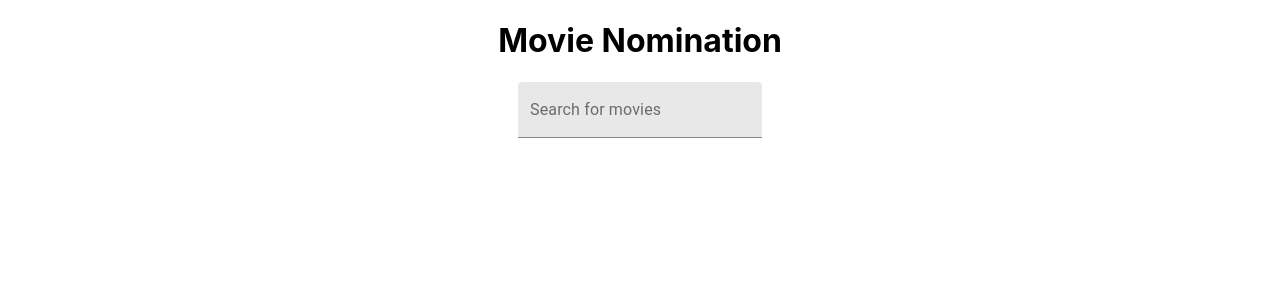
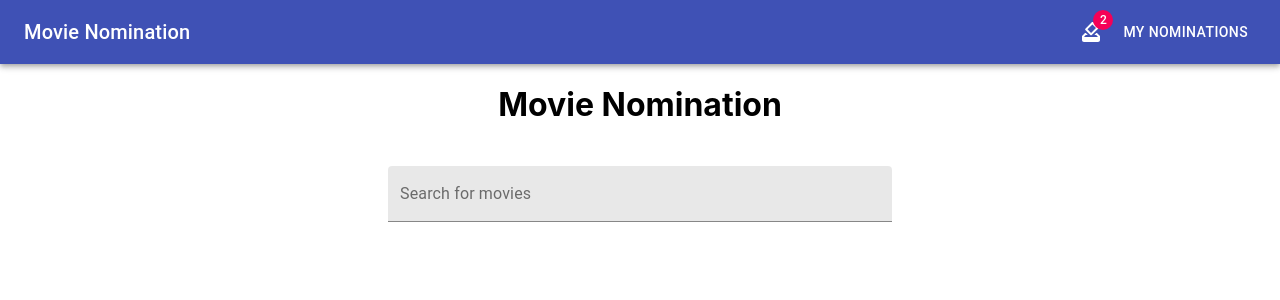
Before and after one commit to jas29/Movie-Nomination, a React (Create React App) app: page / in a window 1280 px wide. Shown: the top 300 px of the page. Built offline with nearby package versions, Linux system fonts and the light colour scheme.

Commit message:
comp search

```diff
--- a/src/App.js
+++ b/src/App.js
@@ -3,14 +3,16 @@ import './App.css';
 import { Index } from './components/Home/index';
 import { SEO } from './components/SEO/SEO';
 import { Layout } from './components/Home/Layout';
+import { Navbar } from './components/Navbar/Navbar';
 
 
 export const App = () => {
   return (
-      <div className="App">
-        <SEO title="Shoppies" />
-        <h1>Movie Nomination</h1>
-        <Index></Index>
+    <div className="App">
+      <SEO title="Shoppies" />
+      <Navbar/>
+      <h1>Movie Nomination</h1>
+      <Index></Index>
     </div>
   );
 }
--- a/src/components/Cards/Cards.css
+++ b/src/components/Cards/Cards.css
@@ -1,24 +1,5 @@
-.cardContainer{
-    display: flex;
-    justify-content: center;
-    align-items: center;
-    box-shadow: 0 1px 2px 2px rgba(0, 0, 0, 0.25);
-    border-radius: 2px;
-    padding: 12px;
+.nominateBtn {
+    position: relative;
+    text-align: center;
+
 }
-
-.imageContainer{
-    background-color: white;
-    box-shadow: 0 4px 8px 0 rgba(0, 0, 0, 0.2), 0 6px 20px 0 rgba(0, 0, 0, 0.19);
-    margin-bottom: 25px;
-}
-
-.moviePoster{
-    display: block;
-    border: 1px solid #ddd;
-    border-radius: 4px;
-    padding: 5px;
-    width: 150px;
-    max-width: 100%;
-    height: auto;
-}
--- a/src/components/Cards/Cards.js
+++ b/src/components/Cards/Cards.js
@@ -1,26 +1,60 @@
 import React from 'react';
-import './Cards.css'
+import './Cards.css';
 import Button from '@material-ui/core/Button';
+import Grid from '@material-ui/core/Grid';
 import { Nominate } from '../Nomination/Nominate';
+import { makeStyles } from '@material-ui/core/styles';
+import Card from '@material-ui/core/Card';
+import CardHeader from '@material-ui/core/CardHeader';
+import CardMedia from '@material-ui/core/CardMedia';
 
-export const Cards = ({cardData}) => {
+const useStyles = makeStyles((theme) => ({
+    root: {
+        maxWidth: 345,
+        height: '100%',
+    },
+    media: {
+        height: '200px',
+        width: '100%',
+        paddingTop: '56.25%', // 16:9
+        marginBottom: '20px',
+    },
+}));
+
+
+export const Cards = ({ cardData }) => {
     if (cardData == null || cardData.data == null) {
         return null;
     }
     const movies = cardData.data.Search
+    const classes = useStyles();
+
     console.log(movies)
-    return movies.map(movie => (
-        <div className="cardContainer" key={movie.imdbID}>
-            <h3>{movie.Title}</h3>
-            <h4>{movie.Year}</h4>
-            <div className="imageContainer">
-                <img src={movie.Poster} className="moviePoster" alt={`movie poster for ${movie.Title}`}/>
-            </div>
-            <Button variant="contained" color="primary" onClick={e => Nominate(movie)}>
-            Nominate
-            </Button>
-        </div>
-    ))
+    return (
+        <Grid container>
+            {movies.map(movie => (
+                (
+                    <Grid item xs={12} sm={6} md={3}>
+                        <Card className={classes.root}>
+                            <CardHeader
+                                title={movie.Title}
+                                subheader={movie.Year}
+                            />
+                            <CardMedia
+                                className={classes.media}
+                                image={movie.Poster}
+                                title={movie.Title}
+                                alt={movie.Title}
+                            />
+                            <Button className="nominateBtn" variant="contained" color="primary" onClick={e => Nominate(movie)}>
+                                Nominate
+                            </Button>
+                        </Card>
+                    </Grid>
+                )
+            ))}
+        </Grid>
+    )
 }
 
 export default Cards;
--- a/src/components/Home/Layout.js
+++ b/src/components/Home/Layout.js
@@ -1,11 +1,26 @@
 import React from 'react';
-import Container from '@material-ui/core/Container';
-import Box from '@material-ui/core/Box';
+import { makeStyles } from '@material-ui/core/styles';
+import Grid from '@material-ui/core/Grid';
+
+const useStyles = makeStyles((theme) => ({
+    root: {
+      flexGrow: 1,
+    },
+    paper: {
+      padding: theme.spacing(2),
+      textAlign: 'center',
+      color: theme.palette.text.secondary,
+    },
+  }));
 
 export const Layout = () => {
+    const classes = useStyles();
+
     return(
-        <Container maxWidth="sm">
-        </Container>
+        <div className={classes.root}>
+      <Grid container spacing={3}>
+      </Grid>
+    </div>
     );
 }
 
--- /dev/null
+++ b/src/components/Home/index.css
@@ -0,0 +1,8 @@
+.searchBar {
+    display: block;
+    width: 40%;
+}
+
+.searchContainer{
+    padding: 20px 10px;
+}
--- a/src/components/Home/index.js
+++ b/src/components/Home/index.js
@@ -2,6 +2,7 @@ import React, {useState} from 'react';
 import TextField from '@material-ui/core/TextField';
 import { SearchResults } from '../Results/SearchResults';
 import { Cards } from '../Cards/Cards';
+import './index.css'
 
 
 export const Index = () => {
@@ -16,10 +17,10 @@ export const Index = () => {
     return (
     <div>
         <form onSubmit={e => onSubmitHandler(e)}>
-        <div>
-        <TextField id="filled-basic" label="Search for movies" variant="filled" onChange={e => setTitle(e.target.value)}/>
-        </div>
-    </form>
+            <div className="searchContainer">
+            <TextField className="searchBar" id="filled-basic" label="Search for movies" variant="filled" onChange={e => setTitle(e.target.value)}/>
+            </div>
+        </form>
         <Cards cardData={results}></Cards>
     </div>
     );
--- /dev/null
+++ b/src/components/Navbar/Navbar.js
@@ -0,0 +1,47 @@
+import React from 'react';
+import { makeStyles } from '@material-ui/core/styles';
+import AppBar from '@material-ui/core/AppBar';
+import Toolbar from '@material-ui/core/Toolbar';
+import Typography from '@material-ui/core/Typography';
+import Button from '@material-ui/core/Button';
+import IconButton from '@material-ui/core/IconButton';
+import MenuIcon from '@material-ui/icons/Menu';
+import HowToVoteIcon from '@material-ui/icons/HowToVote';
+import Badge from '@material-ui/core/Badge';
+
+const useStyles = makeStyles((theme) => ({
+    root: {
+      flexGrow: 1,
+    },
+    menuButton: {
+      marginRight: theme.spacing(2),
+    },
+    title: {
+      flexGrow: 1,
+      textAlign: 'left'
+    },
+  }));
+
+
+export const Navbar = () => {
+    const classes = useStyles();
+    return(
+        <div className={classes.root}>
+      <AppBar position="static">
+        <Toolbar>
+          <Typography variant="h6" className={classes.title}>
+            Movie Nomination
+          </Typography>
+          <IconButton aria-label="show 17 new notifications" color="inherit">
+                 <Badge badgeContent={2} color="secondary">
+                       <HowToVoteIcon />
+                </Badge>
+        </IconButton>
+        <Button color="inherit">My Nominations</Button>
+        </Toolbar>
+      </AppBar>
+    </div>
+    )
+}
+
+export default Navbar;
--- a/src/components/Results/SearchResults.js
+++ b/src/components/Results/SearchResults.js
@@ -5,8 +5,8 @@ import mockData from '../../__tests__/mockData'
 export const SearchResults = async (movieName) => {
     try{
         // Commented out to prevent abuse
-        const response = await axios.get(`http://www.omdbapi.com/?s=${movieName}&apikey=2a24e63a&type=movie`)
-        // const response = mockData
+        // const response = await axios.get(`http://www.omdbapi.com/?s=${movieName}&apikey=2a24e63a&type=movie`)
+        const response = mockData
         return response;
     }
     catch(err){
```
Also changed, not shown: .eslintrc.js (deleted).
